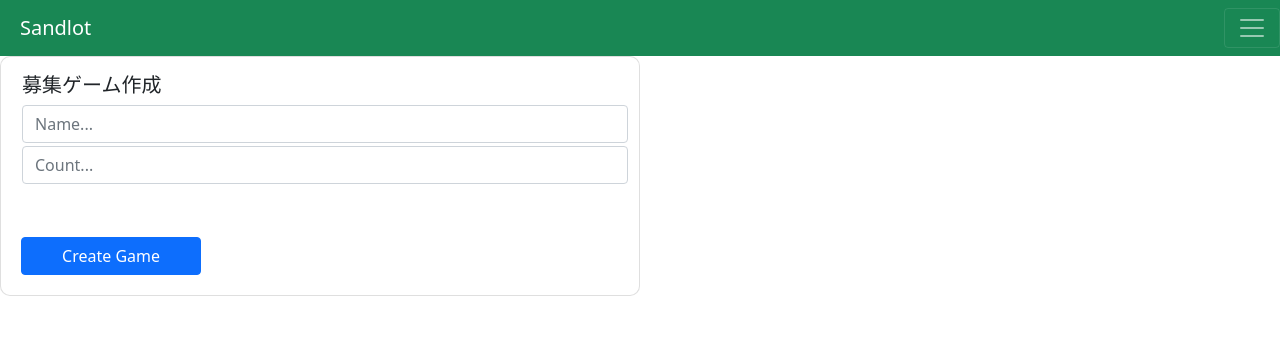
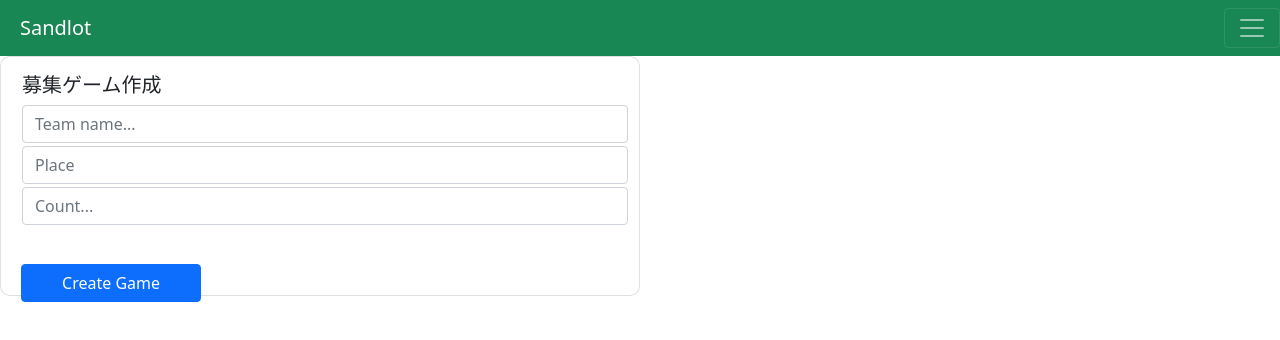
Before and after one commit to kaheiseki/sandlot, a React (Create React App) app: page /creategame in a window 1280 px wide. Shown: the top 340 px of the page. Built offline with nearby package versions, Linux system fonts and the light colour scheme.

Commit message:
refactoring

```diff
--- a/src/pages/create_game_post/create_game_post.js
+++ b/src/pages/create_game_post/create_game_post.js
@@ -19,11 +19,17 @@ import './create_game_post.css';
 export const CreateGamePost = () => {
   const [newTeamName, setNewTeamName] = useState("");
   const [newCount, setNewCount] = useState(0);
+  const [newPlace, setNewPlace] = useState("");
 
   const gamesCollectionRef = collection(db, "Games");
 
   const createGame = async () => {
-    await addDoc(gamesCollectionRef, { name: newTeamName, count: Number(newCount) });
+    await addDoc(gamesCollectionRef, { name: newTeamName, place: newPlace, count: Number(newCount) });
+    // フォーム送信後中身を空にする処理（まだうまくいってない）
+    setNewTeamName("");
+    setNewCount(0);
+    setNewPlace("");
+
   };
 
 
@@ -35,9 +41,16 @@ export const CreateGamePost = () => {
           <Card.Title className='createGamePostTitle'>募集ゲーム作成</Card.Title>
           <input
             className='form-control'
-            placeholder="Name..."
+            placeholder="Team name..."
             onChange={(event) => {
               setNewTeamName(event.target.value);
+            }}
+          />
+          <input
+            className='form-control'
+            placeholder="Place"
+            onChange={(event) => {
+              setNewPlace(event.target.value);
             }}
           />
           <input
@@ -49,21 +62,15 @@ export const CreateGamePost = () => {
             }}
           />
         </Card.Body>
-        <Button variant="primary" style = {{width:"180px"}} onClick={createGame}>
-            Create Game
-        </Button>
+        <form>
+          <Button variant="primary" style = {{width:"180px"}} onClick={createGame}>
+              Create Game
+          </Button>
+        </form>
+
       </Card>
 
 
-    {/* {games.map((game) => {
-      return (
-        <div>
-          {" "}
-          <h1>Team: {game.name}</h1>
-          <h1>Member Count: {game.count}</h1>
-        </div>
-      );
-    })} */}
     </div>
   );
 }
--- a/src/pages/index/gameinfo.css
+++ b/src/pages/index/gameinfo.css
@@ -1,18 +1,9 @@
-table.table {
-  width:1000px;
-  margin-top:100px;
-  margin-left:auto;
-  margin-right:auto;
+.gameInfoTitle{
+  text-align: center;
+  font-size: 40px;
+  margin-top: 5px;
 }
 
-form.addtask {
-  border-radius: 5px;
-  border: black solid 1px;
-  margin-top:100px;
-  margin-left:auto;
-  margin-right:auto;
-  width:500px
-}
 
 div.mb-2{
   padding-top:10px;
@@ -38,6 +29,7 @@ div .match{
 }
 
 div .infolist{
+  width: 400px;
   margin:50px;
   display:flex;
   flex-wrap:wrap;
--- a/src/pages/index/gameinfo.js
+++ b/src/pages/index/gameinfo.js
@@ -29,35 +29,26 @@ const GameInfo = () => {
 
   return(
     <div>
-      {/* <Card style={{ width: '18rem' , height:"12rem",borderRadius:"10px"}}>
-      <Card.Body>
-        <Card.Title>募集チーム名</Card.Title>
-        <Card.Text>
-        日時:
-        </Card.Text>
-        <Card.Text>
-        場所:
-        </Card.Text>
-      </Card.Body>
-      </Card> */}
+      <div className="gameInfoTitle">
+        試合一覧
+      </div>
+      <div>
         {games.map((game) => {
           return (
-          <div>
+            <div className="infolist">
               <Card style={{ width: '18rem' , height:"12rem",borderRadius:"10px"}}>
                 <Card.Body>
-                <Card.Title>Game</Card.Title>
-                {" "}
-                <Card.Text>Team: {game.name}</Card.Text>
-                <Card.Text>Member Count: {game.count}</Card.Text>
+                  <Card.Title>{game.name}</Card.Title>
+                  <Card.Text>チーム人数: {game.count}</Card.Text>
+                  <Card.Text>場所: {game.place}</Card.Text>
                 </Card.Body>
                 <Button variant="primary" style = {{width:"120px"}}>詳細を見る</Button>
               </Card>
-
             </div>
           );
         })}
       </div>
-
+    </div>
   );
 }
 
```
Lines whose indentation alone changed are shown as unchanged.
